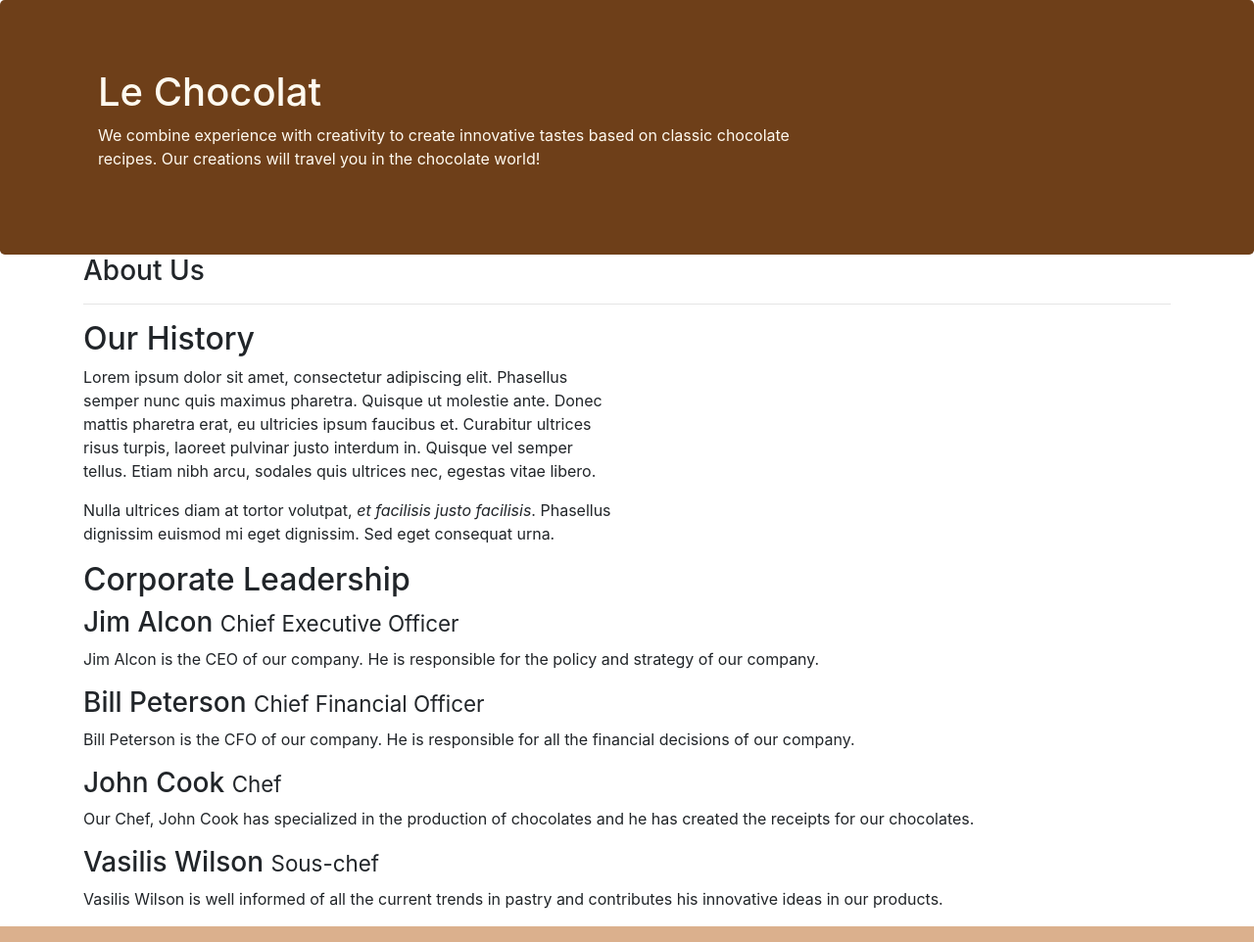
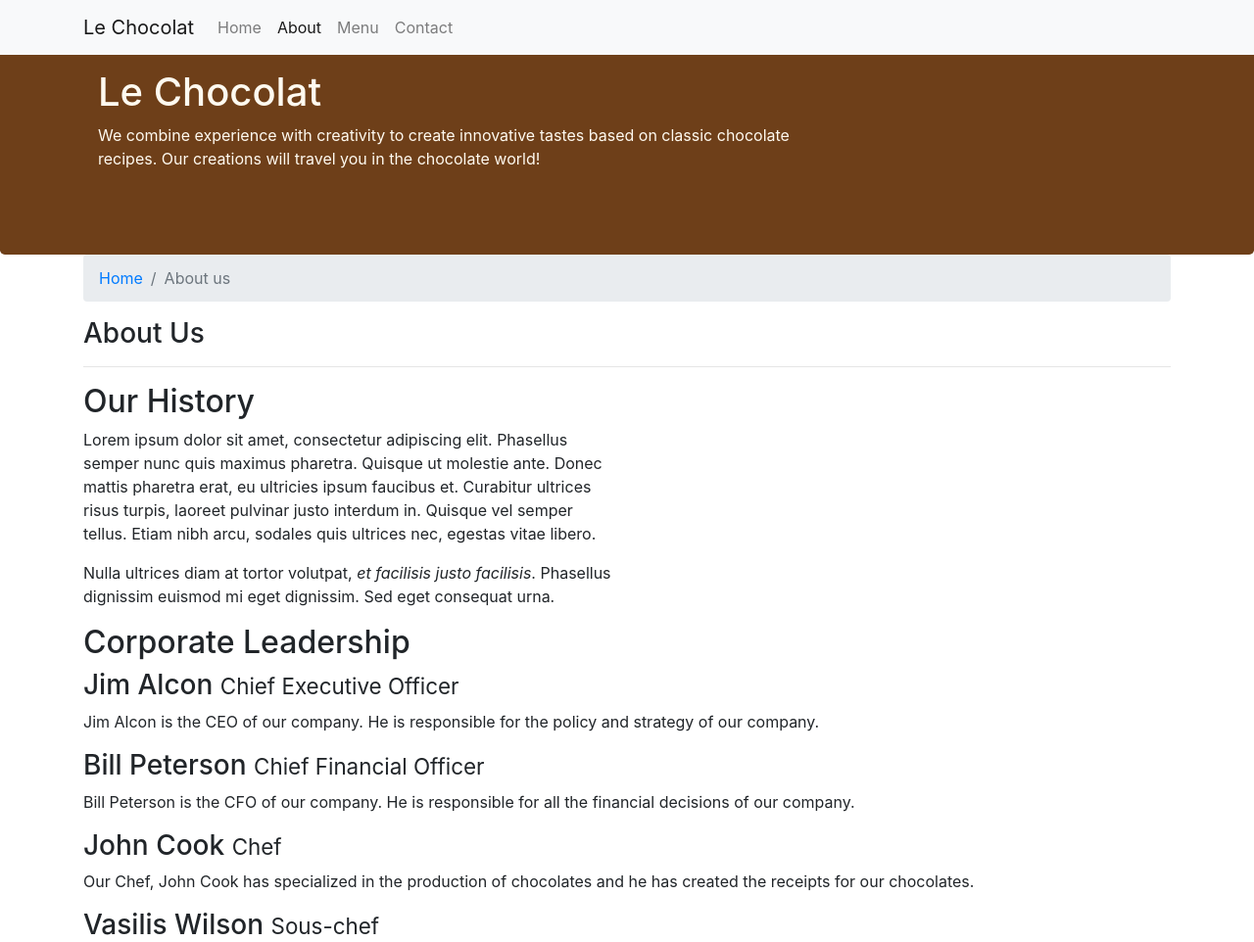
Before and after one commit to Vasilikidv/leChocolat, a website: page aboutus.html in a window 1280 px wide. Shown: the top 962 px of the page at 98% size. Drawn offline with nearby package versions, Linux system fonts and the light colour scheme.

Commit message:
Navbar and Breadcrumbs

```diff
--- a/aboutus.html
+++ b/aboutus.html
@@ -11,8 +11,23 @@
     <link rel="stylesheet" href="node_modules/bootstrap/dist/css/bootstrap.min.css">
     <link rel="stylesheet" href="css/styles.css">
 </head>
-
-<body>
+	<body>
+    <nav class="navbar navbar-expand-md navbar-light bg-light fixed-top" >
+        <div class="container">
+            <a class="navbar-brand" href="#">Le Chocolat</a>
+            <button class="navbar-toggler" type="button" data-toggle="collapse"  data-target="#Navbar">
+                <span class="navbar-toggler-icon"></span>
+            </button>
+            <div class="collapse navbar-collapse" id="Navbar">
+                <ul class="navbar-nav">
+                    <li class="nav-item"><a class="nav-link" href="./index.html"> Home</a></li>
+                    <li class="nav-item active"><a class="nav-link" href="./aboutus.html">About</a></li>
+                    <li class="nav-item"><a class="nav-link" href="#">Menu</a></li>
+                    <li class="nav-item"><a class="nav-link" href="#">Contact</a></li>
+                </ul>
+            </div>
+        </div>
+    </nav>
 
     <header class="jumbotron">
         <div class="container">
@@ -28,6 +43,12 @@
     </header>
 
     <div class="container">
+	    <nav aria-label="breadcrumb">
+    <ol class="breadcrumb">
+      <li class="breadcrumb-item"><a href="./index.html">Home</a></li>
+      <li class="breadcrumb-item active" aria-current="page">About us</li>
+    </ol>
+  </nav>
         <div class="row">
             <div class="col-12">
                <h3>About Us</h3>
```
